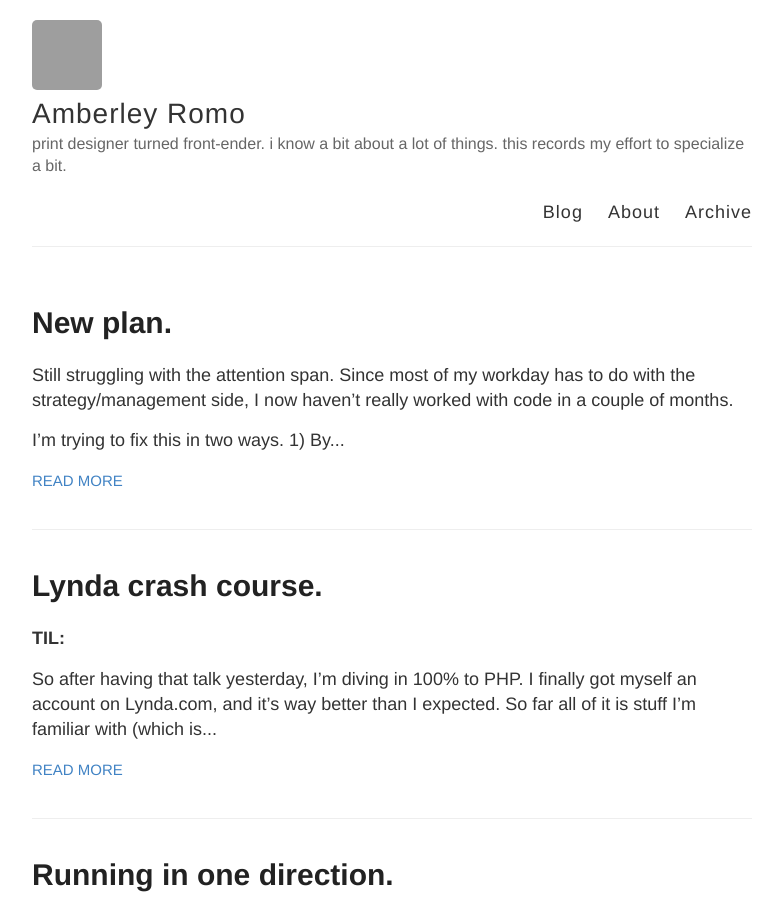
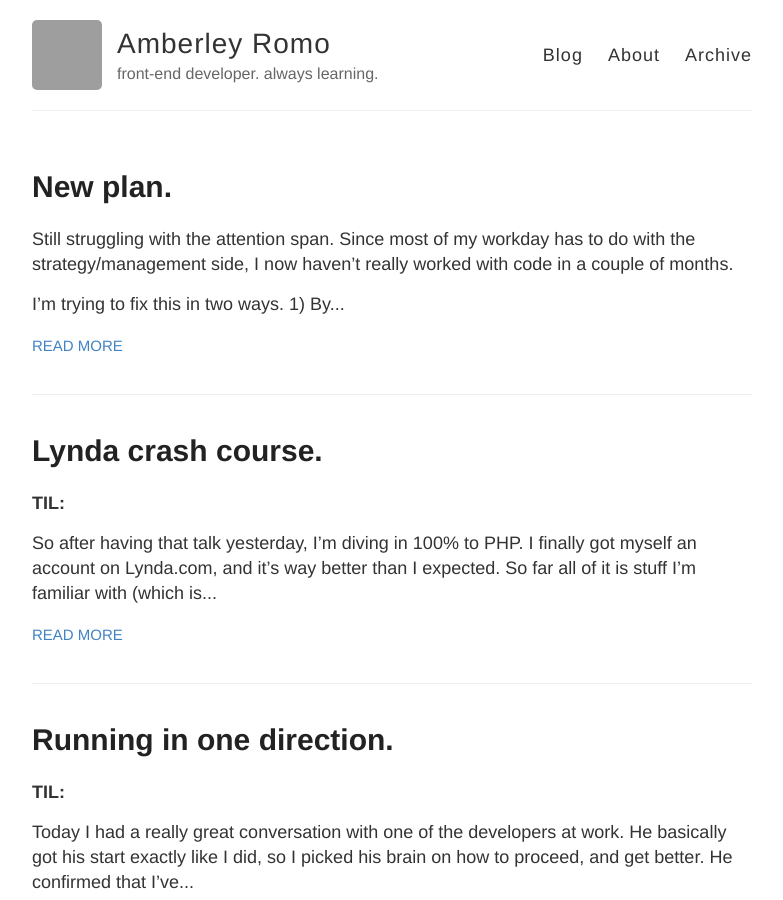
Before and after one commit to amberleyromo/amberleyromo.github.io, a Jekyll site: the page built from index.html, in a window 1280 px wide and 900 px high. Shown: the whole window, without its empty margins (248-1031 px from the left). Built offline with Jekyll 4.4.1, drawn with Linux system fonts in a browser that asks for light colours; grey boxes are pictures that could not be loaded.

Commit message:
site description change

```diff
--- a/_config.yml
+++ b/_config.yml
@@ -6,7 +6,7 @@
 name: Amberley Romo
 
 # Short bio or description (displayed in the header)
-description: print designer turned front-ender. i know a bit about a lot of things. this records my effort to specialize a bit.
+description: front-end developer. always learning.
 
 # URL of your avatar or profile pic (you could use your GitHub profile pic)
 avatar: https://avatars3.githubusercontent.com/u/3461087?v=2&s=460
```
